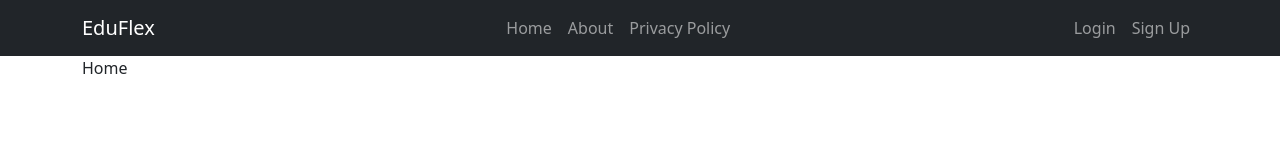
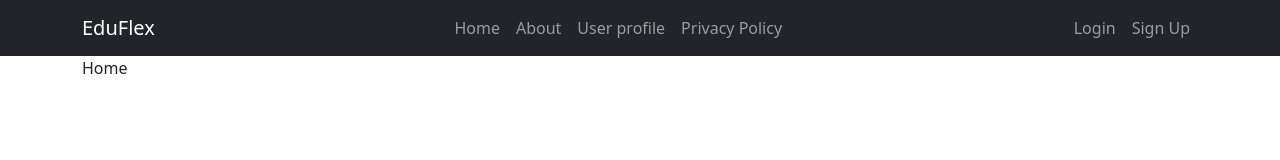
Before and after one commit to Va1bhav07/capstone_project, a React (Create React App) app in the folder client/: page / in a window 1280 px wide. Shown: the top 160 px of the page. Built offline with nearby package versions, Linux system fonts and the light colour scheme.

Commit message:
Added Navbar URL

```diff
--- a/client/src/Layout/Header/Navbar/Navlinks.js
+++ b/client/src/Layout/Header/Navbar/Navlinks.js
@@ -21,6 +21,7 @@ function Navlinks() {
       <Nav className="justify-content-center flex-grow-1">
         <Nav.Link href="/">Home</Nav.Link>
         <Nav.Link href="/about-us">About</Nav.Link>
+        <Nav.Link href="/userprofile">User profile</Nav.Link>
         <Nav.Link href="/privacy-policy">Privacy Policy</Nav.Link>
       </Nav>
       {/* <Form className="d-flex">
```
Also changed, not shown: client/public/eduflex.png (added).
